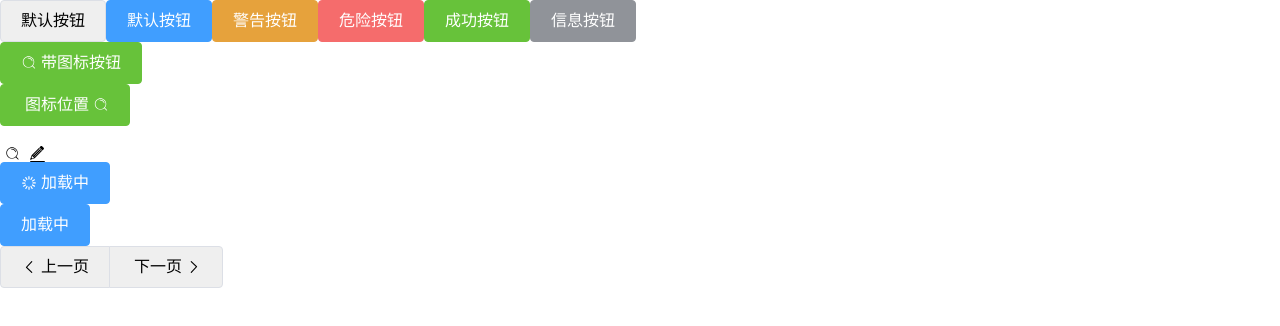
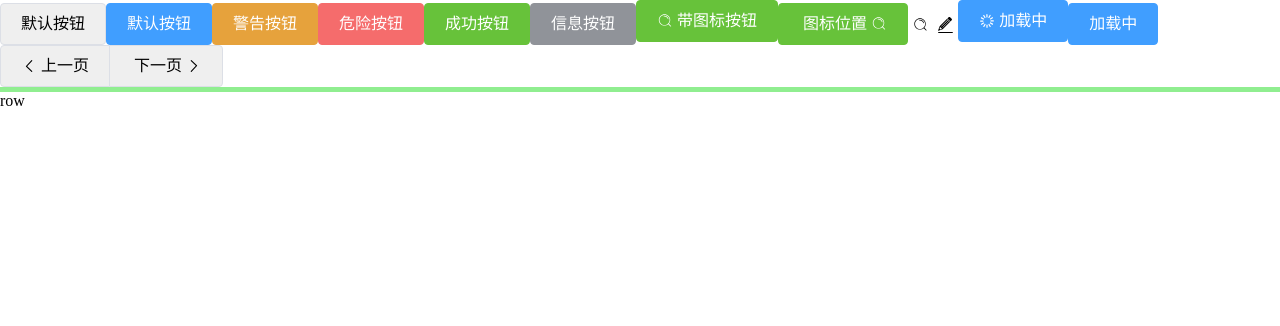
Before and after one commit to Mwangzhi/wz-ui, a Vue app: page / in a window 1280 px wide. Shown: the top 326 px of the page. Built offline with nearby package versions, Linux system fonts and the light colour scheme.

Commit message:
boundary

```diff
--- a/src/App.vue
+++ b/src/App.vue
@@ -6,31 +6,42 @@
     <wz-button type="danger">危险按钮</wz-button>
     <wz-button type="success">成功按钮</wz-button>
     <wz-button type="info">信息按钮</wz-button>
-    <br />
+
+
     <wz-button type="success" icon="sousuo">带图标按钮</wz-button>
-    <br />
+
+
     <wz-button type="success" icon="sousuo" icon-position="right">图标位置</wz-button>
-    <br />
 
-    <br />
+
     <wz-icon icon="sousuo"></wz-icon>
     <wz-icon icon="edit"></wz-icon>
-    <br />
+
+
     <wz-button type="primary" :loading="true">加载中</wz-button>
-    <br />
+
+
     <wz-button type="primary" @click="fn">加载中</wz-button>
-    <br>
+
+
     <wz-button-group>
-      <wz-button icon="left"  icon-position="left">上一页</wz-button>
+      <wz-button icon="left" icon-position="left">上一页</wz-button>
       <wz-button icon="right" icon-position="right">下一页</wz-button>
     </wz-button-group>
+
+    <Boundary/>
+
+    <wz-row>
+      <wz-col></wz-col>
+    </wz-row>
   </div>
 </template>
 
 <script>
+import Boundary from './package/boundary'
 export default {
   name: "App",
-  components: {},
+  components: {Boundary},
   methods: {
     fn(e) {
       console.log(e);
--- /dev/null
+++ b/src/package/boundary.vue
@@ -0,0 +1,16 @@
+<template>
+  <div class="boundary"></div>
+</template>
+
+<script>
+export default {
+
+}
+</script>
+
+<style>
+.boundary{
+    border-top: 5px solid lightgreen;
+    width: 100%;
+}
+</style>
--- a/src/package/index.js
+++ b/src/package/index.js
@@ -2,12 +2,16 @@
 import Button from './button.vue';
 import Icon from './icon.vue';
 import ButtonGroup from './button-group.vue';
+import Row from './layout/row.vue';
+import Col from './layout/col.vue';
 
 
 const install = (Vue) => {
     Vue.component(Button.name, Button);
     Vue.component(Icon.name, Icon);
     Vue.component(ButtonGroup.name, ButtonGroup);
+    Vue.component(Row.name, Row);
+    Vue.component(Col.name, Col);
 
 
 }
--- /dev/null
+++ b/src/package/layout/col.vue
@@ -0,0 +1,12 @@
+<template>
+  <div>col</div>
+</template>
+
+<script>
+export default {
+  name: "wz-col"
+};
+</script>
+
+<style>
+</style>
--- /dev/null
+++ b/src/package/layout/row.vue
@@ -0,0 +1,12 @@
+<template>
+  <div>row</div>
+</template>
+
+<script>
+export default {
+  name: "wz-row"
+};
+</script>
+
+<style>
+</style>
```
